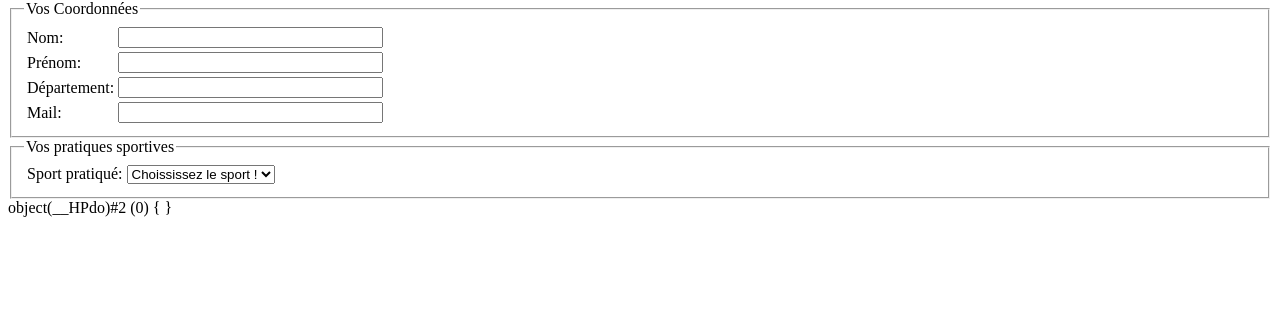
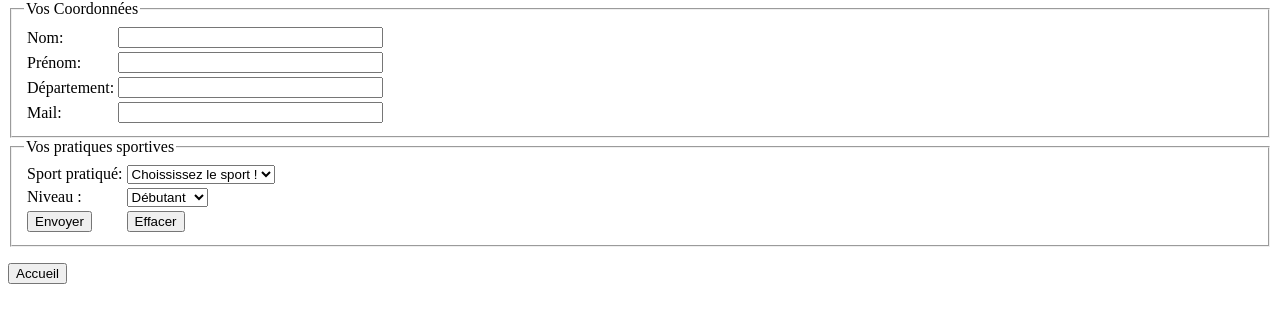
Before and after one commit to bu7ch/dating, a PHP site: page /ajout.php in a window 1280 px wide. Shown: the part 87-410 px from the top of the page. Run offline with PHP 8.4, Linux system fonts and the light colour scheme; data that the repository does not hold is empty.

Commit message:
Clean & works for design form

```diff
--- a/ajout.php
+++ b/ajout.php
@@ -1,6 +1,7 @@
 <?php
-// require_once('./initialze.php');
-include_once('./shared/header.php');
+ require_once('initialize.php');
+?>
+<?php include('./shared/header.php');
 ?>
 
 <form action="ajout.php" method="post">
@@ -47,8 +48,6 @@ include_once('./shared/header.php');
               <?php
               // Creation dynamique de la liste de sélection
               // connexion
-               $connexion = new PDO('mysql:host=localhost;dbname=dating;charset=utf8','root','root');
-              //  FIXME: Try to connect once
               // Lecture de la table sport
               $requete="SELECT id_sport, design FROM sport ORDER BY design";
               $result=$connexion->query($requete);
@@ -61,10 +60,27 @@ include_once('./shared/header.php');
             </select>
           </td>
         </tr>
+        <tr>
+        <td>Niveau : </td>
+              <td>
+              <select name="niveau">
+                <option value="1">Débutant</option>
+                <option value="2">Confirmé</option>
+                <option value="3">Pro</option>
+                <option value="4">Supporter</option>
+              </select>
+              </td>
+        </tr>
+        <td>
+              <input type="submit" name="envoie" value="Envoyer" />
+        </td>
+        <td>
+              <input type="reset" name="efface" value="Effacer" />
+        </td>
       </tbody>
     </table>
   </fieldset>
-<?php
-var_dump($connexion)
-?>
 </form>
+<a href="index.php" title="Accueil">
+  <button type="button"> Accueil</button>
+</a>
--- a/index.php
+++ b/index.php
@@ -1,5 +1,5 @@
 <?php
-require_once('initialize.php');
+ require_once('initialize.php');
 ?>
 <!DOCTYPE html>
 <html lang="en">
@@ -11,11 +11,11 @@ require_once('initialize.php');
 </head>
 <body>
 <?php
-include('./shared/header.php')
+include('./shared/header.php');
 ?>
 <section>
 </section>
 
-
+<?php  include('./shared/footer.php');?>
 </body>
 </html>
--- a/initialize.php
+++ b/initialize.php
@@ -1,14 +1,23 @@
 <?php
-include_once('params.inc.php');
+require_once('params.inc.php');
+//require('db_functions.php');
 // connexion serveur
+
 $connex ='mysql:host='.HOST.';dbname='.DBHOST.'';
 $user=USER;
 $password=PASS;
- $connexion = new PDO($connex,$user,$password);
-if(!$connexion) {
-  echo "TU ES UNE GROSSE MERDASSE";
-}
-echo 'Connexion de BG !!!';
 
-// TODO: OPTIMISATION
-// FIXME: Faire une fonction pour la connexion
+$connexion = new PDO($connex,$user,$password);
+  confirm_db_connect($connexion);
+
+  function confirm_db_connect($connexion) {
+    if($connexion->connect_errno) {
+      $msg = "Database connection failed: ";
+      $msg .= $connexion->connect_error;
+      $msg .= " (" . $connexion->connect_errno . ")";
+      exit($msg);
+    }
+  }
+
+
+// TODO: Optimisation pour la refacto
--- /dev/null
+++ b/shared/footer.php
@@ -0,0 +1,4 @@
+<p>Copyright <?php echo date('Y'); ?>, Dating Sport</p>
+
+<p>Il s'agit d'une société fictive créée par <a href="#">Roro-Senseï Academy, or its affiliates</a>, uniquement pour la création et le développement de matériel de formation pédagogique.
+Toute ressemblance avec des produits ou services réels est purement fortuite. Les informations fournies sur les produits ou services sont également fictives et ne doivent pas être interprétées comme représentatives des produits ou services réels sur le marché dans une catégorie de produits ou services similaires.</p>
```
Also changed, not shown: db_functions.php (added, +23 -0 lines).
